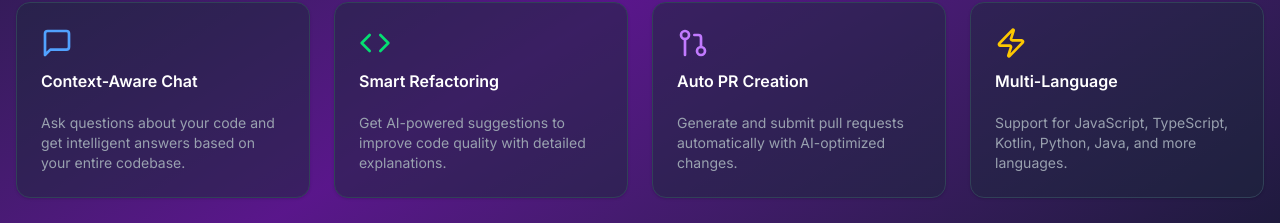
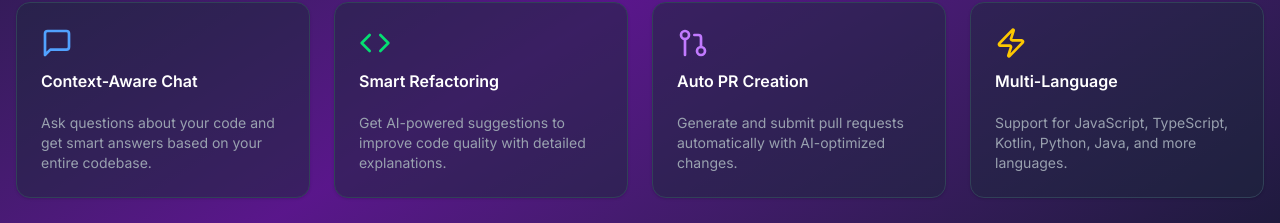
Before and after one commit to MenaceHecker/PullPal, a Next.js app: page / in a window 1280 px wide. Shown: the part 410-633 px from the top of the page. Built offline with nearby package versions, Linux system fonts and the light colour scheme; no server answers.

Commit message:
Updated desc

```diff
--- a/src/app/page.tsx
+++ b/src/app/page.tsx
@@ -35,7 +35,7 @@ export default function Home() {
           <FeatureCard
             icon={<MessageSquare className="h-8 w-8 text-blue-400" />}
             title="Context-Aware Chat"
-            description="Ask questions about your code and get intelligent answers based on your entire codebase."
+            description="Ask questions about your code and get smart answers based on your entire codebase."
           />
           <FeatureCard
             icon={<Code className="h-8 w-8 text-green-400" />}
```
